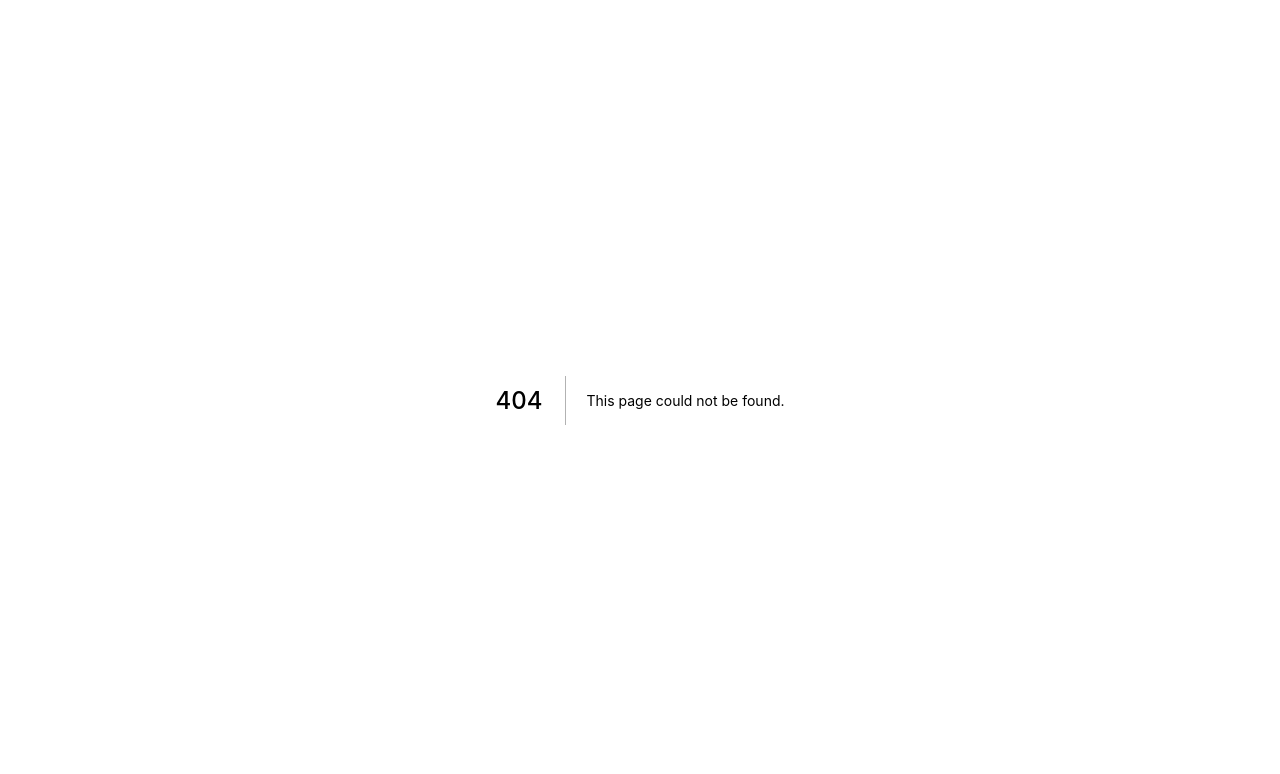
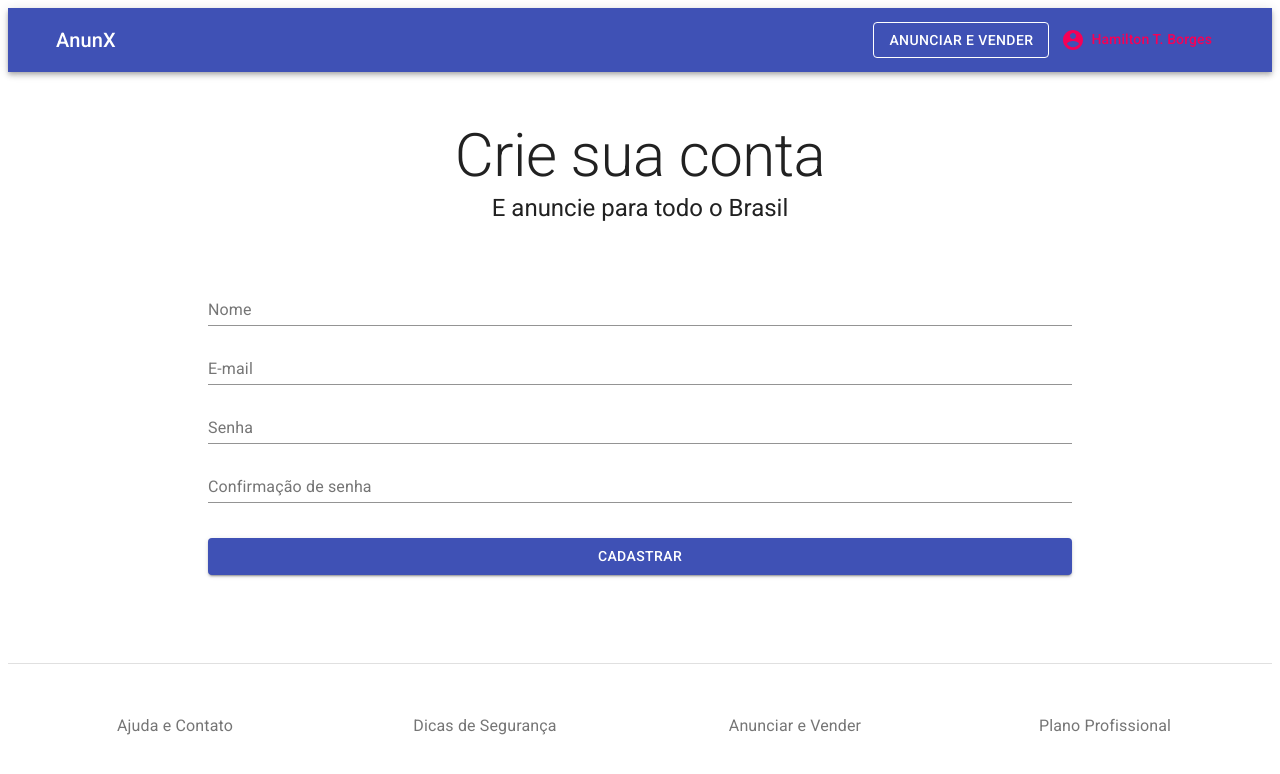
Before and after one commit to hamiltontborges/anunx, a Next.js app: page /auth/singup in a window 1280 px wide. Before the commit this address had no page. Shown: the top 774 px of the page. Built offline with nearby package versions, Linux system fonts and the light colour scheme.

Commit message:
adicionando pagina de singup

```diff
--- /dev/null
+++ b/pages/auth/singup/formValues.js
@@ -0,0 +1,21 @@
+import * as yup from 'yup'
+
+
+const initialValues = {
+  name: '',
+  email: '',
+  password: '',
+  passwordConf: '',
+}
+
+const validationSchema = yup.object().shape({
+  name: yup.string().required('Campo obrigatório'),
+  email: yup.string().email('Digite um email válido').required('Campo obrigatório'),
+  password: yup.string().min(6, 'Mínimo de 6 caracteres').required('Campo obrigatório'),
+  passwordConf: yup.string().required('Campo obrigatório').oneOf([yup.ref('password'), null], 'As senhas precisam ser iguais'),
+})
+
+export {
+  initialValues,
+  validationSchema,
+}
--- /dev/null
+++ b/pages/auth/singup/index.js
@@ -0,0 +1,125 @@
+import {
+  Box,
+  Button,
+  Container,
+  FormControl,
+  FormHelperText,
+  Input,
+  InputLabel,
+  Typography,
+} from '@material-ui/core'
+
+import { Formik } from 'formik'
+import useStyles from './styles'
+import { initialValues, validationSchema } from './formValues'
+
+import TemplateDefault from '../../../src/templates/Default'
+
+
+const Signup = () => {
+  const classes = useStyles()
+
+  return (
+    <TemplateDefault>
+      <Container maxWidth="sm" component="main" className={classes.container}>
+        <Typography component="h1" variant="h2" align="center" color="textPrimary">
+          Crie sua conta
+        </Typography>
+        <Typography component="h5" variant="h5" align="center" color="textPrimary">
+          E anuncie para todo o Brasil
+        </Typography>
+      </Container>
+
+      <Container maxWidth="md" component="main">
+        <Box className={classes.box}>
+          <Formik
+            initialValues={initialValues}
+            validationSchema={validationSchema}
+            onSubmit={(values) => {
+              console.log('ok, formulario enviado', values)
+            }}
+          >
+            {
+              ({
+                touched,
+                values,
+                errors,
+                handleChange,
+                handleSubmit,
+              }) => {
+                return (
+                  <form onSubmit={handleSubmit}>
+                    <FormControl fullWidth error={errors.name && touched.name} className={classes.formControl}>
+                      <InputLabel>Nome</InputLabel>
+                      <Input
+                        name='name'
+                        value={values.name}
+                        onChange={handleChange}
+                      />
+                      <FormHelperText>
+                        {errors.name && touched.name ? errors.name : null}
+                      </FormHelperText>
+                    </FormControl>
+
+                    <FormControl fullWidth error={errors.email && touched.email} className={classes.formControl}>
+                      <InputLabel>E-mail</InputLabel>
+                      <Input
+                        name='email'
+                        type='email'
+                        value={values.email}
+                        onChange={handleChange}
+                      />
+                      <FormHelperText>
+                        {errors.email && touched.email ? errors.email : null}
+                      </FormHelperText>
+                    </FormControl>
+
+                    <FormControl fullWidth error={errors.password && touched.password} className={classes.formControl}>
+                      <InputLabel>Senha</InputLabel>
+                      <Input
+                        name='password'
+                        type='password'
+                        value={values.password}
+                        onChange={handleChange}
+                      />
+                      <FormHelperText>
+                        {errors.password && touched.password ? errors.password : null}
+                      </FormHelperText>
+                    </FormControl>
+
+                    <FormControl fullWidth error={errors.passwordConf && touched.passwordConf} className={classes.formControl}>
+                      <InputLabel>Confirmação de senha</InputLabel>
+                      <Input
+                        name='passwordConf'
+                        type='password'
+                        value={values.passwordConf}
+                        onChange={handleChange}
+                      />
+                      <FormHelperText>
+                        {errors.passwordConf && touched.passwordConf ? errors.passwordConf : null}
+                      </FormHelperText>
+                    </FormControl>
+
+                    <Button
+                      type="submit"
+                      fullWidth
+                      variant='contained'
+                      color='primary'
+                      className={classes.submit}
+                    >
+                      Cadastrar
+                    </Button>
+
+                  </form>
+                )
+              }
+            }
+          </Formik>
+        </Box>
+      </Container>
+
+    </TemplateDefault>
+  )
+}
+
+export default Signup
--- /dev/null
+++ b/pages/auth/singup/styles.js
@@ -0,0 +1,19 @@
+import { makeStyles } from '@material-ui/core'
+
+const useStyles = makeStyles((theme) => ({
+  container: {
+    marginBottom: 30,
+  },
+  box: {
+    backgroundColor: theme.palette.background.white,
+    padding: theme.spacing(3),
+  },
+  formControl: {
+    marginBottom: theme.spacing(1)
+  },
+  submit: {
+    margin: theme.spacing(3, 0, 2)
+  }
+}))
+
+export default useStyles
```
